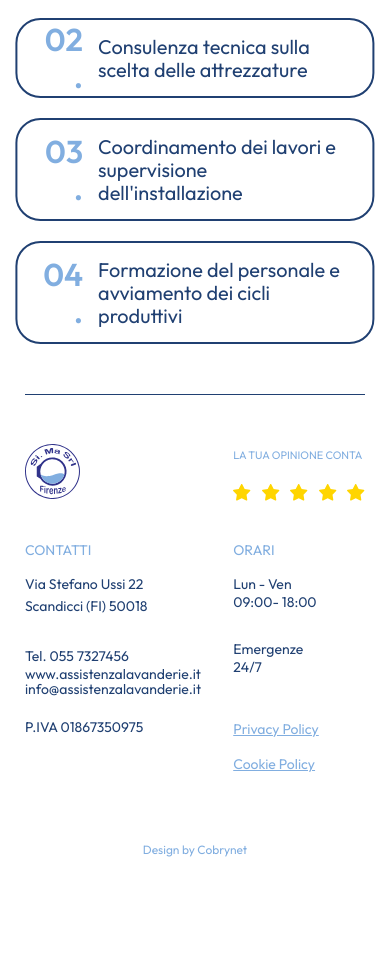
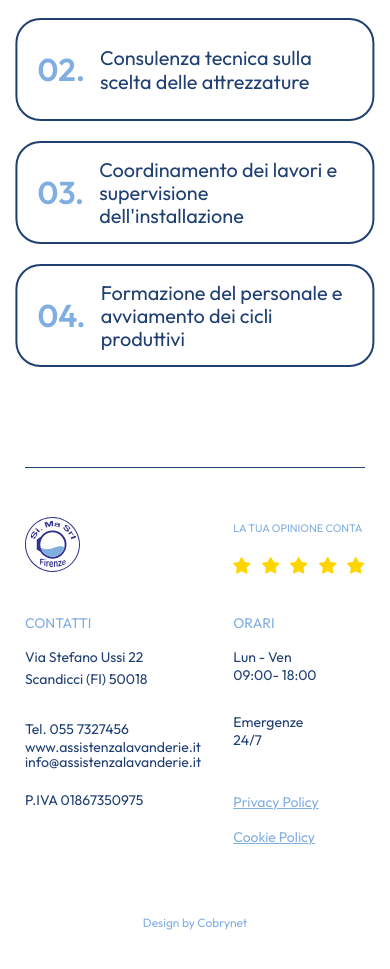
Before and after one commit to cobrynet/si.ma-restyling, a plain HTML site: page servizi.html in a window 390 px wide. Shown: the part 2158-3127 px from the top of the page. Before the commit the page ends 3062 px from the top, so only its background shows below. Drawn offline with Linux system fonts and the light colour scheme.

Commit message:
Improve mobile servizi page: force H1 two-line layout, center phase text uniformly, align footer logo with contact section

```diff
--- a/css/style.css
+++ b/css/style.css
@@ -2139,12 +2139,15 @@ footer {
         position: absolute;
         overflow: hidden;
         z-index: 1;
+        display: flex;
+        align-items: center;
     }
 
     .mobile-footer-logo img {
         width: 100%;
         height: 100%;
         object-fit: contain;
+        object-position: left center;
     }
 
     /* Reviews title */
--- a/servizi.html
+++ b/servizi.html
@@ -135,9 +135,9 @@
     <script src="js/main.js"></script>
 
     <!-- MOBILE VERSION - Solo menu e footer -->
-    <div class="mobile-container" style="min-height: 2882px;">
+    <div class="mobile-container" style="min-height: 2955px;">
         <!-- Hero Section -->
-        <div style="width: 92.4%; left: 3.8%; top: 191px; position: absolute; text-align: center; color: #81AEE0; font-size: clamp(32px, 10.2vw, 40px); font-family: Outfit; font-weight: 700; line-height: 1.16; word-wrap: break-word; z-index: 10;">MANUTENZIONE, ASSISTENZA, PROGETTAZIONE</div>
+        <div style="width: 92.4%; left: 3.8%; top: 191px; position: absolute; text-align: center; color: #81AEE0; font-size: clamp(32px, 10.2vw, 40px); font-family: Outfit; font-weight: 700; line-height: 1.16; word-wrap: break-word; z-index: 10;">MANUTENZIONE, ASSISTENZA,<br/>PROGETTAZIONE</div>
         <div style="width: 63.4%; left: 18.3%; top: 372px; position: absolute; text-align: center; color: #204072; font-size: clamp(16px, 5.1vw, 20px); font-family: Outfit; font-weight: 500; line-height: 1.16; word-wrap: break-word; z-index: 10;">Risposta e presa in carico delle richieste entro 24h</div>
 
         <!-- CTA Button -->
@@ -169,62 +169,62 @@
         <div style="width: 92.4%; left: 3.8%; top: 1909px; position: absolute; text-align: center; color: #204072; font-size: clamp(26px, 8.1vw, 32px); font-family: Outfit; font-weight: 600; line-height: 1.16; word-wrap: break-word">Seguiamo queste semplici fasi per aiutarti nel tuo progetto!</div>
 
         <!-- Phase 01 -->
-        <div style="width: 92.1%; height: 103px; left: 50%; top: 2053px; position: absolute; transform: translateX(-50%); border-radius: 25px; border: 2px #204072 solid; display: flex; align-items: center; padding: 0 20px; box-sizing: border-box;">
-            <div style="width: 14.5%; text-align: right; color: #81AEE0; font-size: clamp(26px, 8.1vw, 32px); font-family: Outfit; font-weight: 600; line-height: 1.16; word-wrap: break-word; flex-shrink: 0;">01.</div>
-            <div style="flex: 1; padding-left: 15px; color: #204072; font-size: clamp(16px, 5.1vw, 20px); font-family: Outfit; font-weight: 400; line-height: 1.16; word-wrap: break-word;">Analisi degli spazi e progettazione del layout operativo</div>
+        <div style="width: 92.1%; height: 103px; left: 50%; top: 2053px; position: absolute; transform: translateX(-50%); border-radius: 25px; border: 2px #204072 solid; display: flex; align-items: center; justify-content: center; padding: 0 20px; box-sizing: border-box;">
+            <div style="text-align: right; color: #81AEE0; font-size: clamp(26px, 8.1vw, 32px); font-family: Outfit; font-weight: 600; line-height: 1.16; word-wrap: break-word; margin-right: 15px;">01.</div>
+            <div style="color: #204072; font-size: clamp(16px, 5.1vw, 20px); font-family: Outfit; font-weight: 400; line-height: 1.16; word-wrap: break-word;">Analisi degli spazi e progettazione del layout operativo</div>
         </div>
 
         <!-- Phase 02 -->
-        <div style="width: 92.1%; height: 80px; left: 50%; top: 2176px; position: absolute; transform: translateX(-50%); border-radius: 25px; border: 2px #204072 solid; display: flex; align-items: center; padding: 0 20px; box-sizing: border-box;">
-            <div style="width: 14.5%; text-align: right; color: #81AEE0; font-size: clamp(26px, 8.1vw, 32px); font-family: Outfit; font-weight: 600; line-height: 1.16; word-wrap: break-word; flex-shrink: 0;">02.</div>
-            <div style="flex: 1; padding-left: 15px; color: #204072; font-size: clamp(16px, 5.1vw, 20px); font-family: Outfit; font-weight: 400; line-height: 1.16; word-wrap: break-word;">Consulenza tecnica sulla scelta delle attrezzature</div>
+        <div style="width: 92.1%; height: 103px; left: 50%; top: 2176px; position: absolute; transform: translateX(-50%); border-radius: 25px; border: 2px #204072 solid; display: flex; align-items: center; justify-content: center; padding: 0 20px; box-sizing: border-box;">
+            <div style="text-align: right; color: #81AEE0; font-size: clamp(26px, 8.1vw, 32px); font-family: Outfit; font-weight: 600; line-height: 1.16; word-wrap: break-word; margin-right: 15px;">02.</div>
+            <div style="color: #204072; font-size: clamp(16px, 5.1vw, 20px); font-family: Outfit; font-weight: 400; line-height: 1.16; word-wrap: break-word;">Consulenza tecnica sulla scelta delle attrezzature</div>
         </div>
 
         <!-- Phase 03 -->
-        <div style="width: 92.1%; height: 103px; left: 50%; top: 2276px; position: absolute; transform: translateX(-50%); border-radius: 25px; border: 2px #204072 solid; display: flex; align-items: center; padding: 0 20px; box-sizing: border-box;">
-            <div style="width: 14.5%; text-align: right; color: #81AEE0; font-size: clamp(26px, 8.1vw, 32px); font-family: Outfit; font-weight: 600; line-height: 1.16; word-wrap: break-word; flex-shrink: 0;">03.</div>
-            <div style="flex: 1; padding-left: 15px; color: #204072; font-size: clamp(16px, 5.1vw, 20px); font-family: Outfit; font-weight: 400; line-height: 1.16; word-wrap: break-word;">Coordinamento dei lavori e supervisione dell'installazione</div>
+        <div style="width: 92.1%; height: 103px; left: 50%; top: 2299px; position: absolute; transform: translateX(-50%); border-radius: 25px; border: 2px #204072 solid; display: flex; align-items: center; justify-content: center; padding: 0 20px; box-sizing: border-box;">
+            <div style="text-align: right; color: #81AEE0; font-size: clamp(26px, 8.1vw, 32px); font-family: Outfit; font-weight: 600; line-height: 1.16; word-wrap: break-word; margin-right: 15px;">03.</div>
+            <div style="color: #204072; font-size: clamp(16px, 5.1vw, 20px); font-family: Outfit; font-weight: 400; line-height: 1.16; word-wrap: break-word;">Coordinamento dei lavori e supervisione dell'installazione</div>
         </div>
 
         <!-- Phase 04 -->
-        <div style="width: 92.1%; height: 103px; left: 50%; top: 2399px; position: absolute; transform: translateX(-50%); border-radius: 25px; border: 2px #204072 solid; z-index: 10; display: flex; align-items: center; padding: 0 20px; box-sizing: border-box;">
-            <div style="width: 14.5%; text-align: right; color: #81AEE0; font-size: clamp(26px, 8.1vw, 32px); font-family: Outfit; font-weight: 600; line-height: 1.16; word-wrap: break-word; z-index: 10; flex-shrink: 0;">04.</div>
-            <div style="flex: 1; padding-left: 15px; color: #204072; font-size: clamp(16px, 5.1vw, 20px); font-family: Outfit; font-weight: 400; line-height: 1.16; word-wrap: break-word; z-index: 10;">Formazione del personale e avviamento dei cicli produttivi</div>
+        <div style="width: 92.1%; height: 103px; left: 50%; top: 2422px; position: absolute; transform: translateX(-50%); border-radius: 25px; border: 2px #204072 solid; z-index: 10; display: flex; align-items: center; justify-content: center; padding: 0 20px; box-sizing: border-box;">
+            <div style="text-align: right; color: #81AEE0; font-size: clamp(26px, 8.1vw, 32px); font-family: Outfit; font-weight: 600; line-height: 1.16; word-wrap: break-word; z-index: 10; margin-right: 15px;">04.</div>
+            <div style="color: #204072; font-size: clamp(16px, 5.1vw, 20px); font-family: Outfit; font-weight: 400; line-height: 1.16; word-wrap: break-word; z-index: 10;">Formazione del personale e avviamento dei cicli produttivi</div>
         </div>
 
         <!-- Footer Divider Line -->
-        <div class="mobile-footer-divider" style="top: 2552px !important;"></div>
+        <div class="mobile-footer-divider" style="top: 2625px !important;"></div>
 
         <!-- Footer -->
-        <div class="mobile-footer-logo" style="top: 2602px !important;">
+        <div class="mobile-footer-logo" style="top: 2675px !important;">
             <img src="images/SVG/si.ma-logo.svg" alt="SI.MA Logo">
         </div>
 
-        <div class="mobile-footer-reviews-title" style="top: 2605px !important;">LA TUA OPINIONE CONTA</div>
-        <div class="mobile-footer-star-1" style="top: 2641.81px !important;"></div>
-        <div class="mobile-footer-star-2" style="top: 2641.81px !important;"></div>
-        <div class="mobile-footer-star-3" style="top: 2641.81px !important;"></div>
-        <div class="mobile-footer-star-4" style="top: 2641.81px !important;"></div>
-        <div class="mobile-footer-star-5" style="top: 2641.81px !important;"></div>
+        <div class="mobile-footer-reviews-title" style="top: 2678px !important;">LA TUA OPINIONE CONTA</div>
+        <div class="mobile-footer-star-1" style="top: 2714.81px !important;"></div>
+        <div class="mobile-footer-star-2" style="top: 2714.81px !important;"></div>
+        <div class="mobile-footer-star-3" style="top: 2714.81px !important;"></div>
+        <div class="mobile-footer-star-4" style="top: 2714.81px !important;"></div>
+        <div class="mobile-footer-star-5" style="top: 2714.81px !important;"></div>
 
-        <div class="mobile-footer-title-contatti" style="top: 2697px !important;">CONTATTI</div>
-        <div class="mobile-footer-address" style="top: 2731px !important;">Via Stefano Ussi 22<br/>Scandicci (FI) 50018</div>
-        <div class="mobile-footer-tel" style="top: 2803px !important;">Tel. 055 7327456</div>
-        <div class="mobile-footer-email" style="top: 2836px !important;">info@assistenzalavanderie.it</div>
-        <div class="mobile-footer-website" style="top: 2821px !important;">www.assistenzalavanderie.it</div>
-        <div class="mobile-footer-piva" style="top: 2874px !important;">P.IVA 01867350975</div>
+        <div class="mobile-footer-title-contatti" style="top: 2770px !important;">CONTATTI</div>
+        <div class="mobile-footer-address" style="top: 2804px !important;">Via Stefano Ussi 22<br/>Scandicci (FI) 50018</div>
+        <div class="mobile-footer-tel" style="top: 2876px !important;">Tel. 055 7327456</div>
+        <div class="mobile-footer-email" style="top: 2909px !important;">info@assistenzalavanderie.it</div>
+        <div class="mobile-footer-website" style="top: 2894px !important;">www.assistenzalavanderie.it</div>
+        <div class="mobile-footer-piva" style="top: 2947px !important;">P.IVA 01867350975</div>
 
-        <div class="mobile-footer-title-orari" style="top: 2697px !important;">ORARI</div>
-        <div class="mobile-footer-orari-giorni" style="top: 2731px !important;">Lun - Ven</div>
-        <div class="mobile-footer-orari-ore" style="top: 2749px !important;">09:00- 18:00</div>
-        <div class="mobile-footer-emergenze" style="top: 2796px !important;">Emergenze</div>
-        <div class="mobile-footer-24-7" style="top: 2814px !important;">24/7</div>
+        <div class="mobile-footer-title-orari" style="top: 2770px !important;">ORARI</div>
+        <div class="mobile-footer-orari-giorni" style="top: 2804px !important;">Lun - Ven</div>
+        <div class="mobile-footer-orari-ore" style="top: 2822px !important;">09:00- 18:00</div>
+        <div class="mobile-footer-emergenze" style="top: 2869px !important;">Emergenze</div>
+        <div class="mobile-footer-24-7" style="top: 2887px !important;">24/7</div>
 
-        <a href="https://www.assistenzalavanderie.it/privacy-policy" target="_blank" class="mobile-footer-privacy" style="top: 2876px !important;">Privacy Policy</a>
-        <a href="https://www.assistenzalavanderie.it/cookie-policy" target="_blank" class="mobile-footer-cookie" style="top: 2911px !important;">Cookie Policy</a>
+        <a href="https://www.assistenzalavanderie.it/privacy-policy" target="_blank" class="mobile-footer-privacy" style="top: 2949px !important;">Privacy Policy</a>
+        <a href="https://www.assistenzalavanderie.it/cookie-policy" target="_blank" class="mobile-footer-cookie" style="top: 2984px !important;">Cookie Policy</a>
 
-        <div class="mobile-footer-design" style="top: 2998px !important;">Design by Cobrynet</div>
-        <div class="mobile-footer-spacer" style="top: 3028px !important;"></div>
+        <div class="mobile-footer-design" style="top: 3071px !important;">Design by Cobrynet</div>
+        <div class="mobile-footer-spacer" style="top: 3101px !important;"></div>
 
         <!-- Hamburger Menu -->
         <div class="mobile-menu-button">
```
